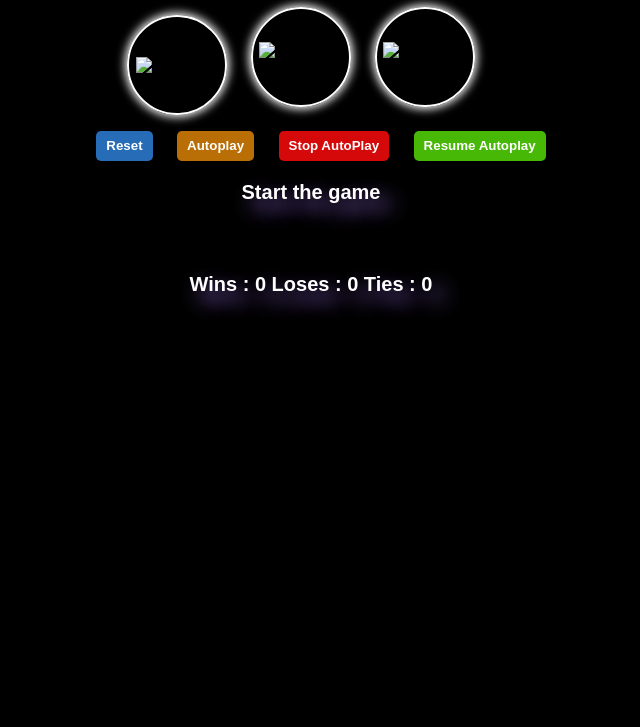
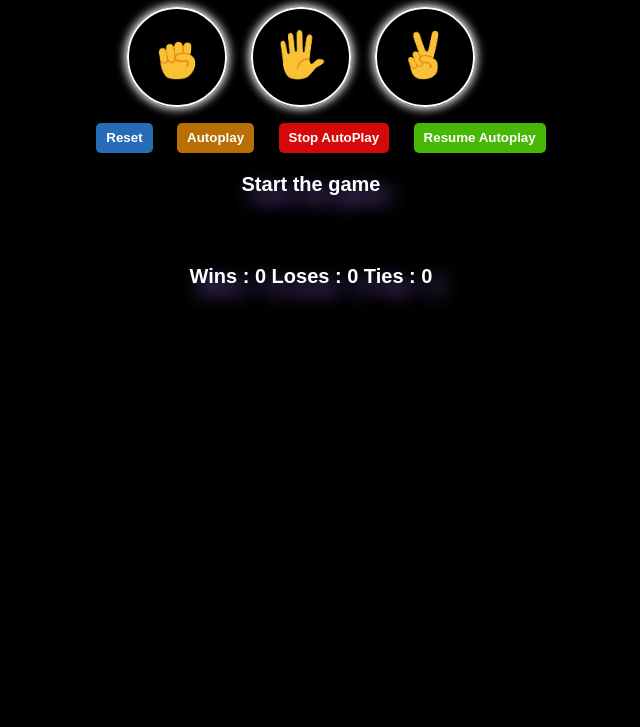
Before and after one commit to cyber26sumit-sys/Rock-Paper-Scissor-Game, a plain HTML site: page index.html in a window 1280 px wide. Shown: the part 73-800 px from the top of the page, without its empty margins (329-969 px from the left). Drawn offline with Linux system fonts and the light colour scheme.

Commit message:
Fix image paths for Rock Paper Scissor buttons
Updated image source paths for buttons in the game.

```diff
--- a/index.html
+++ b/index.html
@@ -13,15 +13,15 @@
 
     <div align='center'>
     <button onclick="RPS(this.value)" id="rock" value="rock" class="But">
-        <img src="/Mini Projects/Images/rock-emoji.png" alt="Rock emoji" class="chose">
+        <img src="rock-emoji.png" alt="Rock emoji" class="chose">
     </button>
 
     <button onclick="RPS(this.value) " id="paper" value="paper" class="But">
-        <img src="/Mini Projects/Images/paper-emoji.png" alt="Paper emoji" class="chose">
+        <img src="paper-emoji.png" alt="Paper emoji" class="chose">
     </button>
 
     <button onclick="RPS(this.value)" id="scissor" value="scissors" class="But">
-        <img src="/Mini Projects/Images/scissors-emoji.png" alt="Scissors emoji" class="chose">
+        <img src="scissors-emoji.png" alt="Scissors emoji" class="chose">
 
     </button>
 </div>
```
